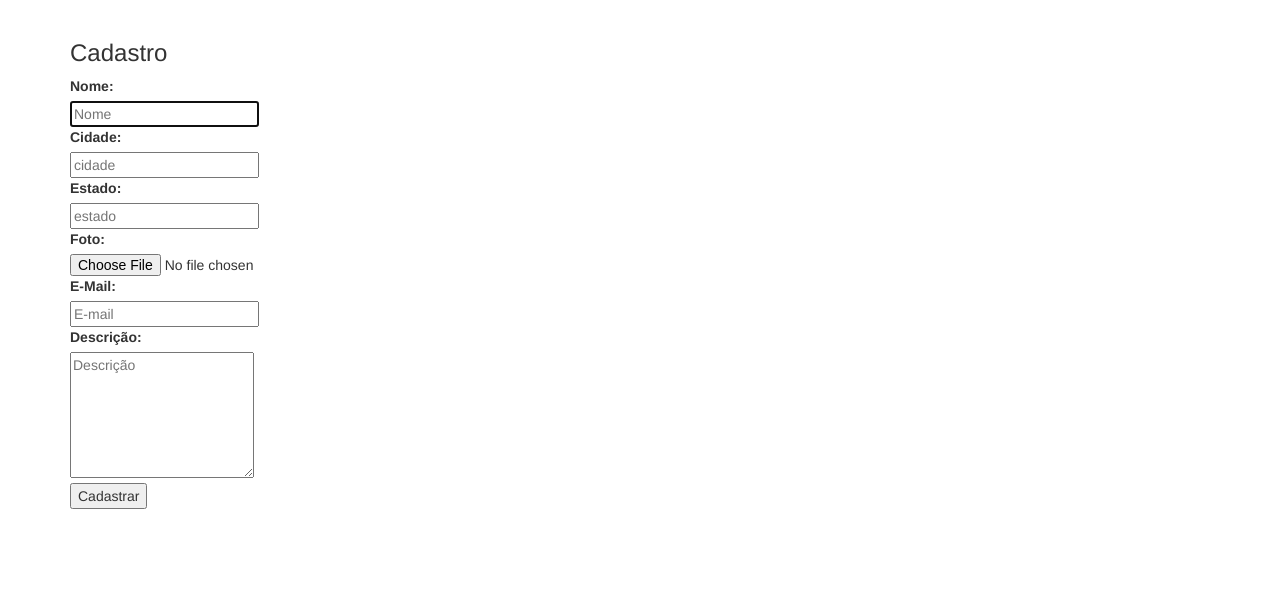
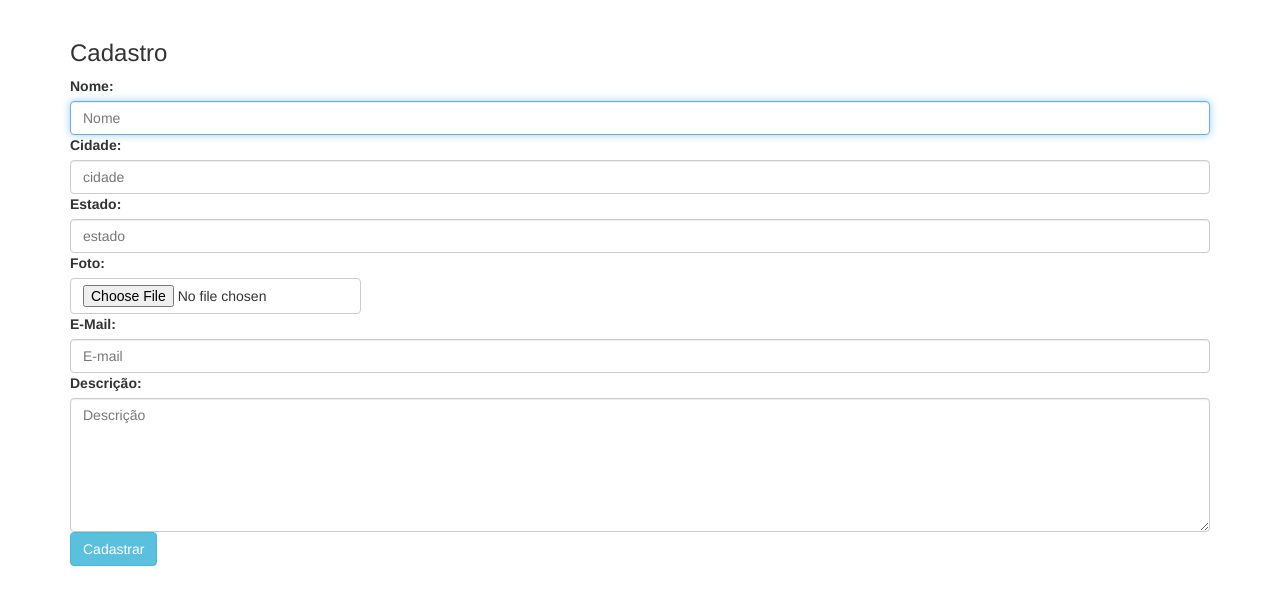
Before and after one commit to renanvalimp/yearbookrenanvalim, a PHP site: page /cadastroUsuario.php in a window 1280 px wide. Shown: the part 52-657 px from the top of the page. Run offline with PHP 8.4, Linux system fonts and the light colour scheme; some libraries are stand-ins or nearby versions.

Commit message:
cadastro aluno 1.4

```diff
--- a/cadastroUsuario.php
+++ b/cadastroUsuario.php
@@ -43,43 +43,46 @@
 
       <div>
 		 <form method="POST" enctype="multipart/form-data" action="./cadastroNovoUsuario.php">
+                      <div class="form-group">
 		 <h3>Cadastro</h3>
 			  <div >
 				<label for="InputNome">Nome:</label><br/>
-				<input type="text" id="nome" name="nome" placeholder="Nome" required autofocus>
+				<input type="text" id="nome" class="form-control" name="nome" placeholder="Nome" required autofocus>
 			  </div>
                           <div>
 
 				<label for="cidade">Cidade:</label><br/>
-                                <input type="text" id="cidade" name="cidade" placeholder="cidade">
+                                <input type="text" id="cidade" class="form-control" name="cidade" placeholder="cidade">
 
 			  </div>
 
                            <div>
 
 				<label for="estado">Estado:</label><br/>
-                                <input type="text" id="estado" name="estado" placeholder="estado">
+                                <input type="text" id="estado" class="form-control" name="estado" placeholder="estado">
 
 			  </div>
 
                           <div>
 				<label for="InputFoto">Foto:</label><br/>
-				<input type="file"  id="InputFoto" name="foto" placeholder="Foto" required autofocus>
+				<input type="file"  id="InputFoto"  class="btn btn-default" name="foto" placeholder="Foto" required autofocus>
 			  </div>
 
                           <div>
 				<label for="InputEmail">E-Mail:</label><br/>
-				<input type="text" id="email" name="email" placeholder="E-mail" required autofocus>
+				<input type="text" id="email" class="form-control" name="email" placeholder="E-mail" required autofocus>
 			  </div>
 
                           <div>
 				<label for="InputDescricao">Descrição:</label><br/>
-                                <textarea rows="6" cols="20" id="InputDescricao" name="descricao" placeholder="Descrição" required autofocus></textarea>
+                                <textarea rows="6" cols="20" class="form-control" id="InputDescricao" name="descricao" placeholder="Descrição" required autofocus></textarea>
 
 			  </div>
 
 
-			  <button type="submit">Cadastrar</button>
+			  <button type="submit" class="btn btn-info">Cadastrar</button>
+
+                      </div>
 		 </form>
 
 	 </div>
```
